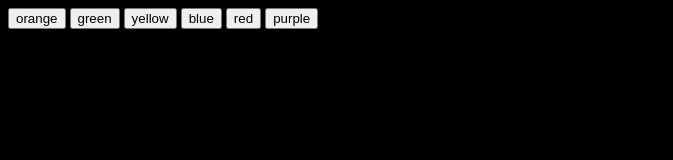
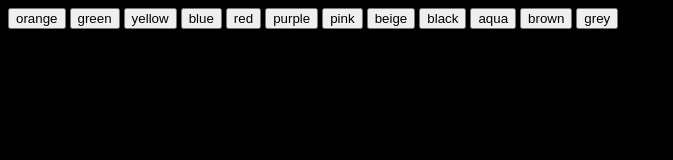
Before and after one commit to Kumari-Mansi/Js, a plain HTML site: page 11_fun_wid_js/closure.html in a window 1280 px wide. Shown: the whole page, without its empty margins (0-673 px from the left). Drawn offline with Linux system fonts and the light colour scheme.

Commit message:
More buttons added

```diff
--- a/10_OOPS/object_get_set.js
+++ b/10_OOPS/object_get_set.js
@@ -1,5 +1,5 @@
 const user ={
-    _email:"raja27@yahoo.ac.in",
+    email:"raja27@yahoo.ac.in",
     _password:"rajag",
 
 
--- a/11_fun_wid_js/closure.html
+++ b/11_fun_wid_js/closure.html
@@ -9,6 +9,12 @@
     <button id="blue">blue</button>
     <button id="red">red</button>
     <button id="purple">purple</button>
+    <button id="pink">pink</button>
+    <button id="beige">beige</button>
+    <button id="black">black</button>
+    <button id="aqua">aqua</button>
+    <button id="brown">brown</button>
+    <button id="grey">grey</button>
     <title>Document</title>
 </head>
 <body style="background-color: black;">
@@ -64,5 +70,11 @@
     document.getElementById('blue').onclick=clickHandler("blue")
     document.getElementById('red').onclick=clickHandler("red")
     document.getElementById('purple').onclick=clickHandler("purple")
+    document.getElementById('pink').onclick=clickHandler("pink")
+    document.getElementById('beige').onclick=clickHandler("beige")
+    document.getElementById('black').onclick=clickHandler("black")
+    document.getElementById('aqua').onclick=clickHandler("aqua")
+    document.getElementById('brown').onclick=clickHandler("brown")
+    document.getElementById('grey').onclick=clickHandler("grey")
    </script>
 </html>
```
